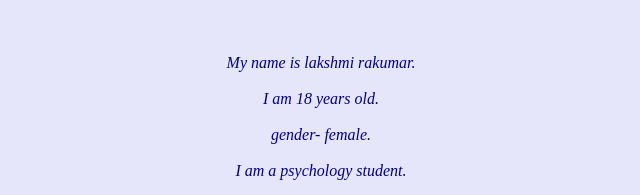
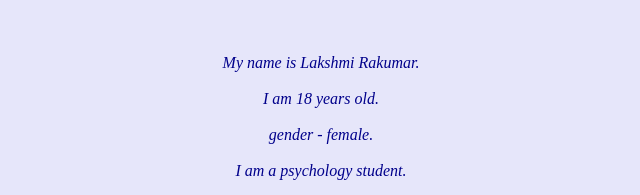
Before and after one commit to uzumaki-naruto-123/lakshmi, a plain HTML site: page index.html in a window 1280 px wide. Shown: the part 189-384 px from the top of the page, 319-959 px from the left. Drawn offline with Linux system fonts and the light colour scheme.

Commit message:
Update index.html

```diff
--- a/index.html
+++ b/index.html
@@ -13,11 +13,11 @@
 <font color="midnightblue"></font>
   <h2> <b> About Myself </b> </h2>
   <br></br>
-<p1><i>My name is lakshmi rakumar.</i></p1>
+<p1><i>My name is Lakshmi Rakumar.</i></p1>
     <br></br>
 <p2><i> I am 18 years old.</i></p2>
     <br></br>
-<p3><i> gender- female. </i></p3>
+<p3><i> gender - female. </i></p3>
     <br></br>
 <p4><i>I am a psychology student.</i></p4>
     <br></br>
```
